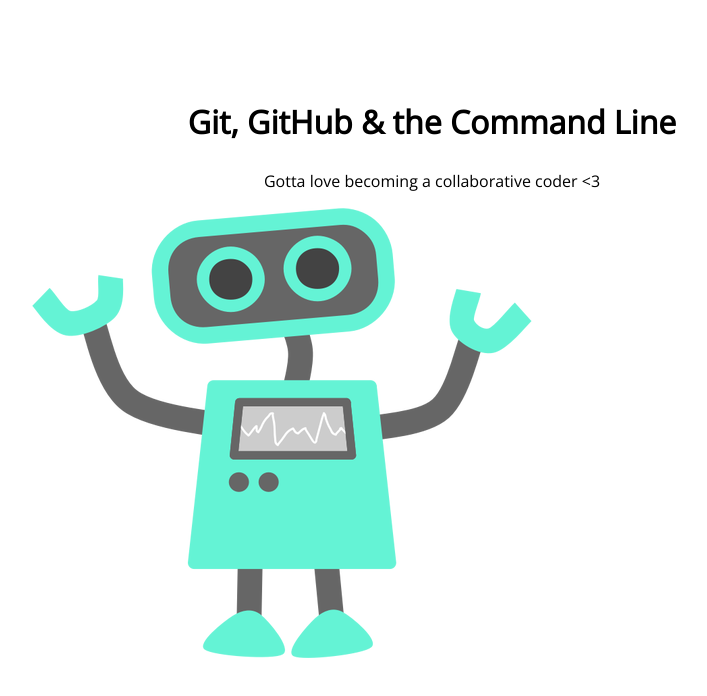
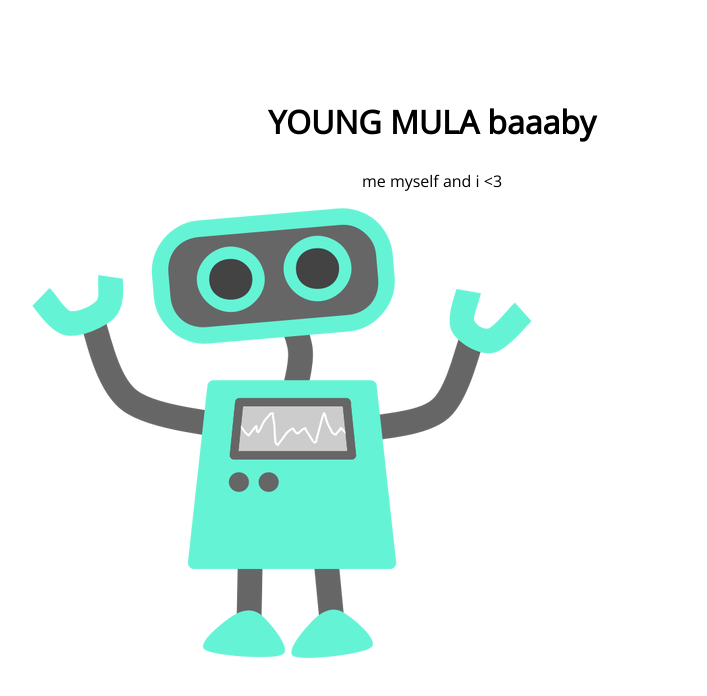
Before and after one commit to WictorNisa/my-own-websitee, a plain HTML site: page index.html in a window 1280 px wide. Shown: the whole page, without its empty margins (208-915 px from the left). Drawn offline with nearby package versions, Linux system fonts and the light colour scheme.

Commit message:
young mula

```diff
--- a/index.html
+++ b/index.html
@@ -8,8 +8,8 @@
 </head>
 <body>
 	<section>
-		<h1>Git, GitHub & the Command Line</h1>
-		<p>Gotta love becoming a collaborative coder <3</p>
+		<h1>YOUNG MULA baaaby</h1>
+		<p>me myself and i  <3</p>
 		<img src="img/happy-blue-robot.png">
 	</section>
 </body>
```
